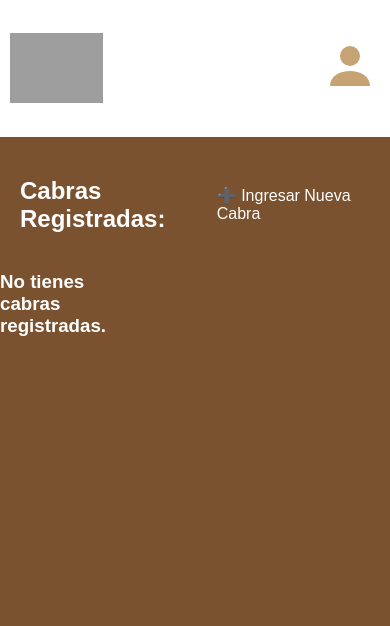
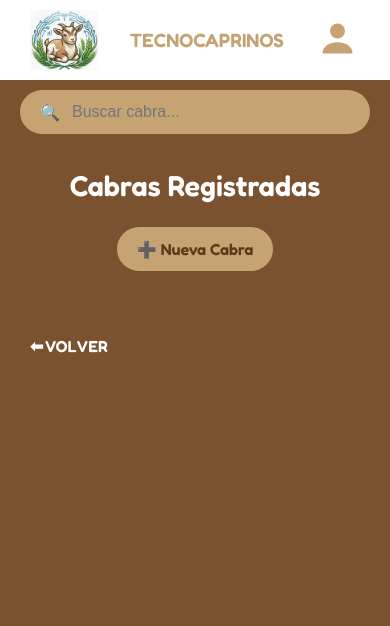
Before and after one commit to crZ-eng/TecnoCaprinos, a Django app: template TecnoCaprinos/templates/info/listar_cabras.html in a window 390 px wide. Shown: the top 626 px of the page. Run offline with Django 5.2, Linux system fonts and the light colour scheme; the template is opened without the code that fills it, so the values that code supplies are empty; grey boxes are pictures that could not be loaded.

Commit message:
responsive de listar_cabras

```diff
--- a/TecnoCaprinos/templates/info/listar_cabras.html
+++ b/TecnoCaprinos/templates/info/listar_cabras.html
@@ -1,21 +1,21 @@
+{% load static %}
 <!DOCTYPE html>
-<html lang="en">
+<html lang="es">
 <head>
-        {% load static %}
     <meta charset="UTF-8">
     <meta name="viewport" content="width=device-width, initial-scale=1.0">
     <title>TecnoCaprinos - Lista de tus Cabras</title>
-    <link rel="icon" href="{% static 'logo.png' %}">
+    <link rel="icon" href="{% static 'logo.jpeg' %}">
+    <link href="https://fonts.googleapis.com/css2?family=Fredoka:wght@400;500;600&display=swap" rel="stylesheet">
+
     <style>
         :root {
             --cafe-fondo: #7a5230;
             --beige-botones: #c5a373;
             --blanco: #ffffff;
-            --bg-principal: #C9A06D;
-            --bg-cuadros: #EAD4B8;
-            --color-trazos: #7F5637;
-            --white: #f8f8f8;
         }
+
+        * { box-sizing: border-box; }
 
         body {
             font-family: 'Fredoka', sans-serif;
@@ -24,87 +24,157 @@
             color: var(--blanco);
         }
 
-        .header{
+        /* HEADER ESTÁTICO */
+        .header {
             display: flex;
             background-color: white;
             justify-content: space-between;
             align-items: center;
-            padding: 10px;
+            padding: 10px 30px;
         }
 
-        .contenido{
-            color: white;
+        .header h1 { color: #c5a373; font-size: 2rem; margin: 0; }
+
+        /* CONTENEDOR DE BÚSQUEDA */
+        .search-container {
+            padding: 20px 5%;
+            display: flex;
+            justify-content: left;
         }
 
-        .btn-crear{
+        .search-bar {
+            background-color: var(--beige-botones);
+            width: 100%;
+            max-width: 400px;
+            padding: 12px 20px;
+            border-radius: 25px;
             display: flex;
             align-items: center;
-            color: white;
-            text-decoration: none;
+            gap: 10px;
         }
 
-        .irDashboard{
-            padding: 0;
+        .search-bar input {
+            background: none; border: none; outline: none; width: 100%;
+            font-size: 1rem; color: #5d3a1a;
         }
 
-        .irDashboard:hover{
-            padding: 0;
+        /* GRID DE TARJETAS (ESCRITORIO) */
+        .allTarjetas {
+            display: grid;
+            grid-template-columns: repeat(3, 1fr);
+            gap: 20px;
+            padding: 20px 30px;
         }
 
-        .encabezado-contenido{
-            display: flex;
-            justify-content: space-between;
-            margin: 20px 20px 0 20px;
-        }
-
-        .allTarjetas{
-            display: grid;
-            grid-template-columns: repeat(3, 1fr);
-        }
-
-        .tarjeta{
+        .tarjeta {
             background-color: white;
             color: black;
             padding: 20px;
-            border-radius: 30px;
-            margin: 10px 10px 0 10px;
+            border-radius: 25px;
+            box-shadow: 0 5px 10px rgba(0,0,0,0.2);
+        }
+
+        .info h3, .info h4 { margin: 5px 0; font-size: 1rem; }
+        .info span { font-weight: normal; }
+
+        .btn-crear {
+            background-color: var(--beige-botones);
+            color: #5d3a1a;
+            text-decoration: none;
+            padding: 12px 20px;
+            border-radius: 25px;
+            font-weight: bold;
+        }
+
+        /* ==========================================
+           SOLO RESPONSIVE (Móvil)
+        ========================================== */
+        @media (max-width: 600px) {
+            /* 1. Barra de búsqueda fija SOLO en móvil */
+            .search-container {
+                position: sticky;
+                top: 0;
+                z-index: 1000;
+                background-color: var(--cafe-fondo);
+                padding: 10px 20px;
+            }
+
+            .header h1 { font-size: 1.2rem; }
+
+            /* 2. Evitar sobrecarga: Tarjetas tipo "Lista Compacta" */
+            .allTarjetas {
+                grid-template-columns: 1fr;
+                padding: 10px 15px;
+                gap: 10px;
+            }
+
+            .tarjeta {
+                padding: 15px;
+                border-radius: 15px;
+                display: flex;
+                flex-direction: column;
+                border-left: 5px solid var(--beige-botones);
+            }
+
+            /* Reducimos el tamaño del texto para que no sature */
+            .info h3 { font-size: 1.1rem; color: var(--cafe-fondo); }
+            .info h4 {
+                font-size: 0.85rem;
+                display: inline-block;
+                margin-right: 10px;
+                color: #666;
+            }
+
+            .encabezado-contenido {
+                flex-direction: column;
+                text-align: center;
+                margin: 0 0 15px 0 !important;
+            }
+        }
+
+        /* Ajuste para tablets */
+        @media (min-width: 601px) and (max-width: 900px) {
+            .allTarjetas { grid-template-columns: repeat(2, 1fr); }
         }
     </style>
 </head>
 <body>
+
     <div class="header">
-        {% load static %}
-        <img src="{% static 'logo.png' %}" alt="Logo" height="70px">
-        <h1>Bienvenido a ¡HabitFlow!</h1>
-        <a href="{% url 'dashboard' %}" class="irDashboard">
-            <svg width="60" height="60" viewBox="0 0 24 24" fill="#c5a373">
-                <circle cx="12" cy="8" r="4"/>
-                <path d="M4 20c0-4 4-6 8-6s8 2 8 6"/>
-            </svg>
+        <img src="{% static 'logo.jpeg' %}" alt="Logo" height="60px">
+        <h1>TECNOCAPRINOS</h1>
+        <a href="{% url 'dashboard' %}">
+            <svg width="45" height="45" viewBox="0 0 24 24" fill="#c5a373"><circle cx="12" cy="8" r="4"/><path d="M4 20c0-4 4-6 8-6s8 2 8 6"/></svg>
         </a>
     </div>
+
+    <div class="search-container">
+        <div class="search-bar">
+            <span>🔍</span>
+            <input type="text" placeholder="Buscar cabra...">
+        </div>
+    </div>
+
     <div class="contenido">
-        <div class="encabezado-contenido">
-            <h2>Cabras Registradas: </h2>
-            <a href="{% url 'anadir' %}" class="btn-crear">➕ Ingresar Nueva Cabra</a>
+        <div class="encabezado-contenido" style="display: flex; justify-content: space-between; align-items: center; padding: 0 30px;">
+            <h2 style="font-size: 1.8rem;">Cabras Registradas</h2>
+            <a href="{% url 'anadir' %}" class="btn-crear">➕ Nueva Cabra</a>
         </div>
+
         <div class="allTarjetas">
             {% for cabra in cabras %}
             <div class="tarjeta">
-                <div class="info">
-                    <h3>Nombre: <span style="font-weight: normal;">{{ cabra.nombre }}</span></h3>
-                </div>
-                <div class="info">
-                    <h4>Clasificacion: <span style="font-weight: normal;">{{ cabra.peso }}</span></h4>
-                </div>
-                <div class="info">
-                    <h4>Descripción: <span style="font-weight: normal;">{{ cabra.fecha_nacimiento }}</span></h4>
-                </div>
+                <div class="info"><h3>{{ cabra.nombre }}</h3></div>
+                <div class="info"><h4>Cod: <span>{{ cabra.codigo }}</span></h4></div>
+                <div class="info"><h4>Raza: <span>{{ cabra.raza }}</span></h4></div>
+                <div class="info"><h4>Sexo: <span>{{ cabra.sexo }}</span></h4></div>
+                <div class="info"><h4>Nac: <span>{{ cabra.fecha_nacimiento }}</span></h4></div>
             </div>
-            {% empty %}
-            <h3 class="sin-productos">No tienes cabras registradas.</h3>
             {% endfor %}
         </div>
+
+        <a href="{% url 'info_animales' %}" style="color: white; margin: 30px; display: block; text-decoration: none; font-weight: bold;">⬅ VOLVER</a>
     </div>
+
 </body>
 </html>
```
